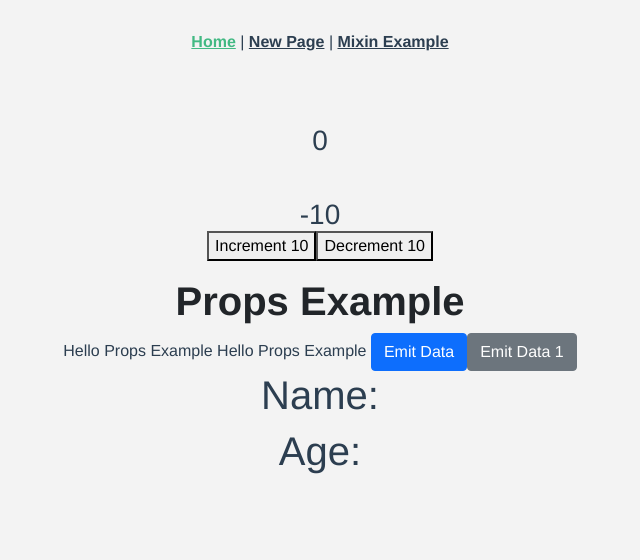
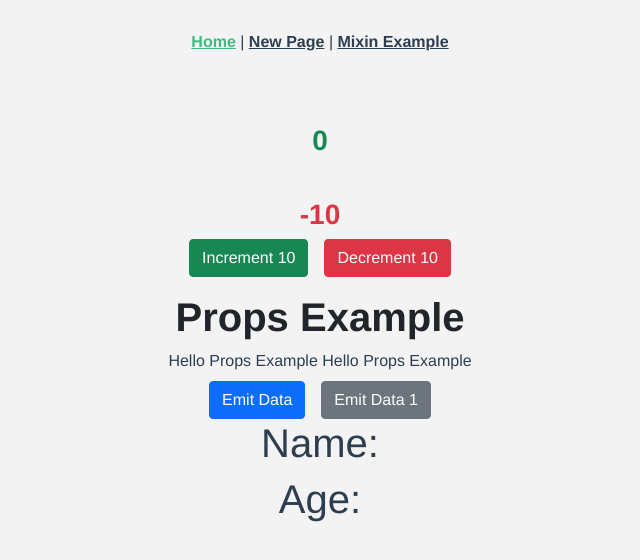
Before and after one commit to ashrafali46/vue-v2, a Vue app: page / in a window 1280 px wide. Shown: the top 560 px of the page, without its empty margins (320-960 px from the left). Built offline with nearby package versions, Linux system fonts and the light colour scheme.

Commit message:
#ui modifications

```diff
--- a/src/components/HelloWorld.vue
+++ b/src/components/HelloWorld.vue
@@ -1,20 +1,22 @@
 <template>
   <div class="hello">
-    <h3>
+    <h3 class="text-success fw-bold">
       {{counter}}
     </h3>
-    <h3>
+    <h3 class="text-danger fw-bold">
       {{new_counter}}
     </h3>
     <!-- <button @click="increment">
       Increment
     </button> -->
-    <button @click="incrementWithPayload">
-      Increment 10
-    </button>
-    <button @click="decrementWithPayload">
-      Decrement 10
-    </button>
+    <div class="d-flex align-items-center justify-content-center mt-2">
+      <button class="btn btn-success" @click="incrementWithPayload">
+        Increment 10
+      </button>
+      <button class="btn btn-danger ms-3" @click="decrementWithPayload">
+        Decrement 10
+      </button>
+    </div>
     <h1>{{emitted_data_text}}</h1>
     <h1>{{emitted_data_text_again}}</h1>
     <div class="mt-3">
--- a/src/components/MixinsExample/MixinExample.vue
+++ b/src/components/MixinsExample/MixinExample.vue
@@ -29,9 +29,11 @@
           </button>
         </div>
       </div>
-      <button class="btn-grad-blue" @click="performEventBus" type="button">
+      <div class="d-flex align-items-center justify-content-center">
+        <button class="btn-grad-blue" @click="performEventBus" type="button">
           Event Bus
         </button>
+      </div>
     </div>
   </div>
 </template>
--- a/src/components/PropsExample/PropsExample.vue
+++ b/src/components/PropsExample/PropsExample.vue
@@ -3,8 +3,10 @@
         <h1 class="text-dark fw-bold">Props Example</h1>
         {{props_data}}
         {{passed_data}}
-        <button class="btn btn-primary" @click="performEmit">Emit Data</button>
-        <button class="btn btn-secondary" @click="performEmit1">Emit Data 1</button>
+        <div class="d-flex align-items-center justify-content-center mt-2">
+            <button class="btn btn-primary" @click="performEmit">Emit Data</button>
+            <button class="btn btn-secondary ms-3" @click="performEmit1">Emit Data 1</button>
+        </div>
     </div>
 </template>
 <script>
```
